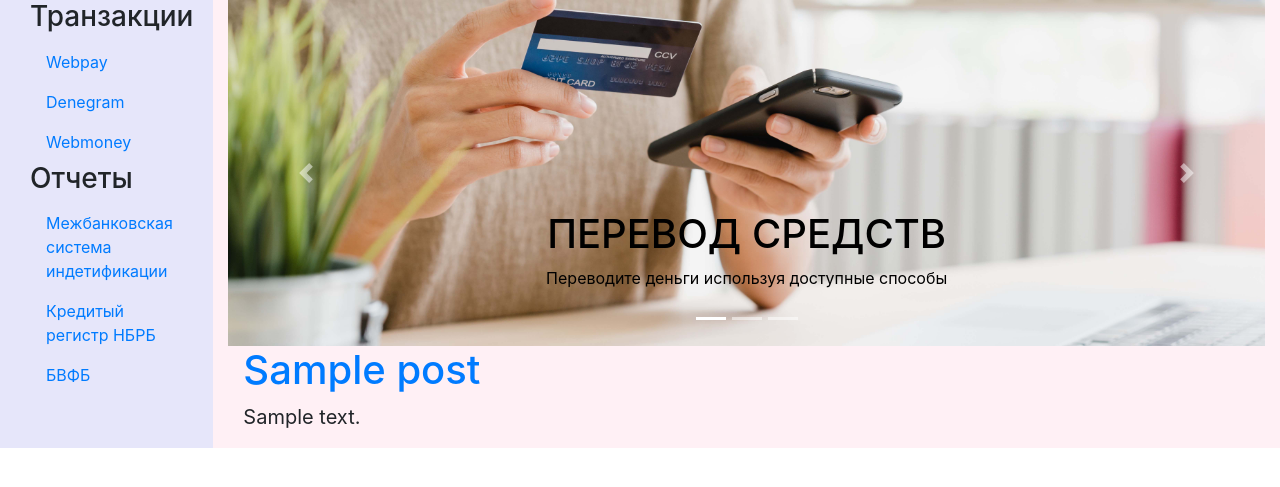
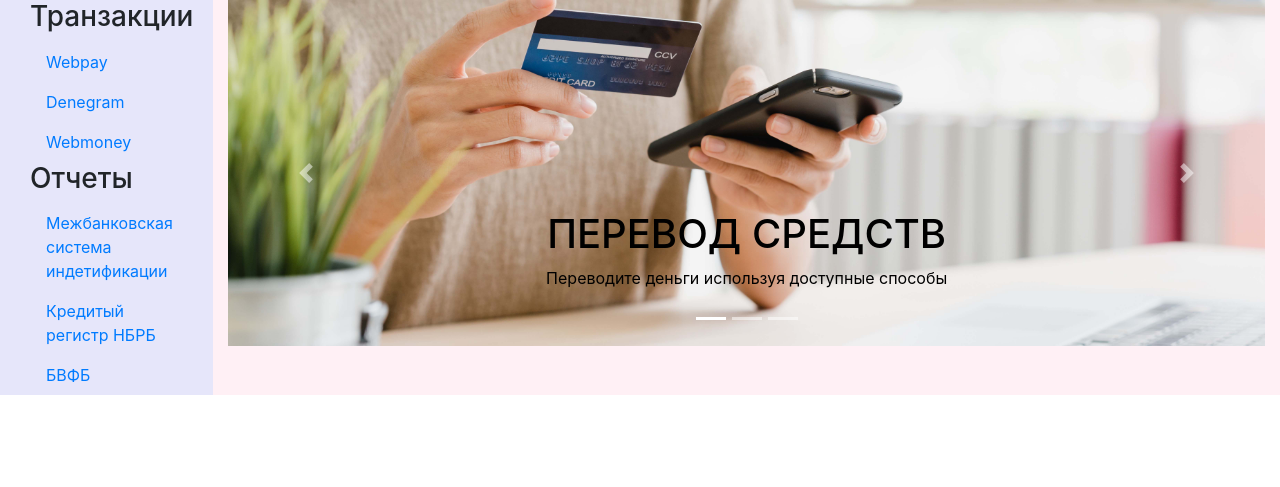
Before and after one commit to krambl/myapp, a Django app: template myapp/templates/myapp/webpay.html in a window 1280 px wide. Shown: the part 80-567 px from the top of the page. Run offline with Django 3.2, Linux system fonts and the light colour scheme; the template is opened without the code that fills it: most values are stand-ins (such as "Sample title", 1, 10 or a date in 2020); some libraries are stand-ins or nearby versions.

Commit message:
add menuuu

```diff
--- a/myapp/templates/myapp/main.html
+++ b/myapp/templates/myapp/main.html
@@ -132,13 +132,8 @@
       </a>
       </div>
 
-      {% for post in posts %}
-      <div class="container">
-        <h1><a href="">{{ post.title }}</a></h1>
-          <blockquote class="blockquote">
-          <p>{{ post.text|linebreaksbr }}</p>
-          </blockquote>
-      </div>
-      {% endfor %}
+      {% block content %}
+      {% endblock %}
+
 </body>
 </html>
--- a/myapp/templates/myapp/webpay.html
+++ b/myapp/templates/myapp/webpay.html
@@ -1,5 +1,14 @@
 {% extends "myapp/main.html" %}
 
 {% block content %}
-Hello world
+    {% for post in posts %}
+    {%if post.title == 'Webpay'%}
+      <div class="container">
+        <h1><a href="">{{ post.title }}</a></h1>
+          <blockquote class="blockquote">
+          <p>{{ post.text|linebreaksbr }}</p>
+          </blockquote>
+      </div>
+    {%endif%}
+    {% endfor %}
 {% endblock %}
--- a/myapp/urls.py
+++ b/myapp/urls.py
@@ -2,6 +2,6 @@ from django.urls import path
 from . import views
 
 urlpatterns = [
-    path('webpay/', views.webpay_list, name='webpay_list'),
+    path('webpay/', views.webpay_list, name='post_list'),
     path('', views.post_list, name='post_list'),
 ]
--- a/myapp/views.py
+++ b/myapp/views.py
@@ -5,9 +5,8 @@ from .models import Post
 
 def post_list(request):
     posts = Post.objects.all
-
     return render(request, 'myapp/main.html', {'posts': posts})
 
 def webpay_list(request):
-    post = Post.objects.get(title="Webpay")
-    return render(request, 'myapp/webpay.html', {post})
+    posts = Post.objects.all
+    return render(request, 'myapp/webpay.html', {'posts': posts})
```
